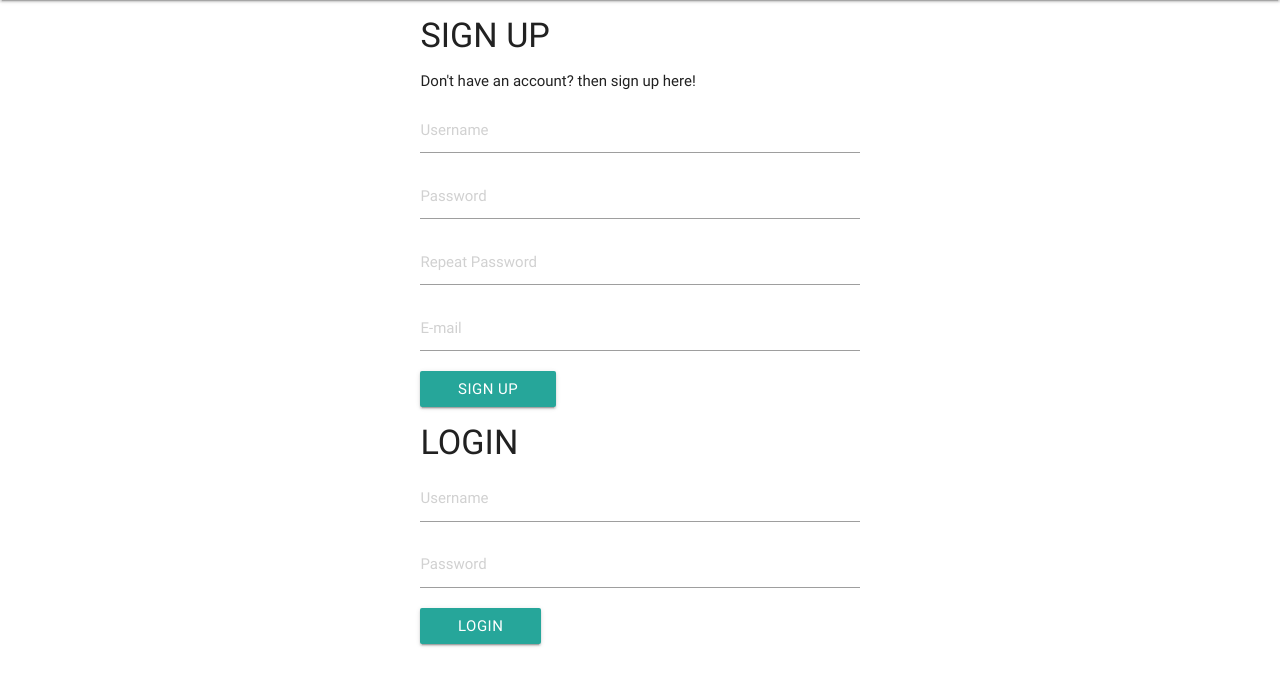
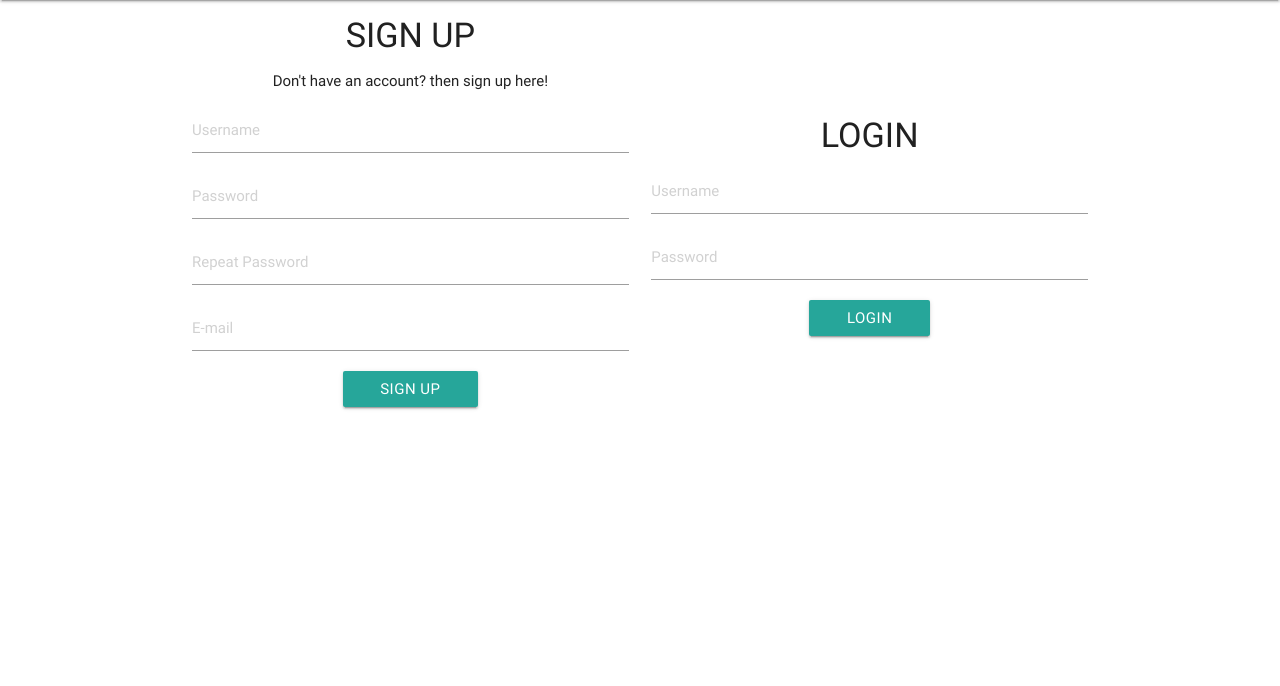
Before and after one commit to dilancroos/basic-login-php, a PHP site: page / in a window 1280 px wide. Shown: the part 64-750 px from the top of the page. Run offline with PHP 8.4, Linux system fonts and the light colour scheme.

Commit message:
Signed-off-by: Dilan Croos <dilancroos@outlook.com>

```diff
--- a/index.php
+++ b/index.php
@@ -45,8 +45,9 @@ session_start();
 		</header>
 
 		<section class="container">
-			<div class="container">
-				<div class="container col s4">
+			<div class="row">
+				<div class="center-align">
+					<div class="container col s6">
 						<h4>SIGN UP</h4>
 						<p>Don't have an account? then sign up here!</p>
 						<form action="includes/signup.inc.php" method="post">
@@ -58,15 +59,23 @@ session_start();
 							<button type="submit" name="submit" class="btn waves-effect waves-light"><i class="mdi-content-send right"></i>SIGN UP</button>
 						</form>
 					</div>
+				</div>
+				<div class="center-align">
+					<div class="container col s6" >
+						<div class="row" style="min-height: 97px;">
 
-				<div class="container col s4">
-					<h4>LOGIN</h4>
+						</div>
+						<h4 >LOGIN</h4>
 						<form action="includes/login.inc.php" method="post">
 							<input type="text" name="uid" placeholder="Username">
 							<input type="password" name="pwd" placeholder="Password">
 							<br>
 							<button type="submit" name="submit" class="btn waves-effect waves-light"><i class="mdi-content-send right"></i>LOGIN</button>
 						</form>
+						<div class="row">
+
+						</div>
+					</div>
 				</div>
 			</div>
 		</section>
```
Lines whose indentation alone changed are shown as unchanged.
